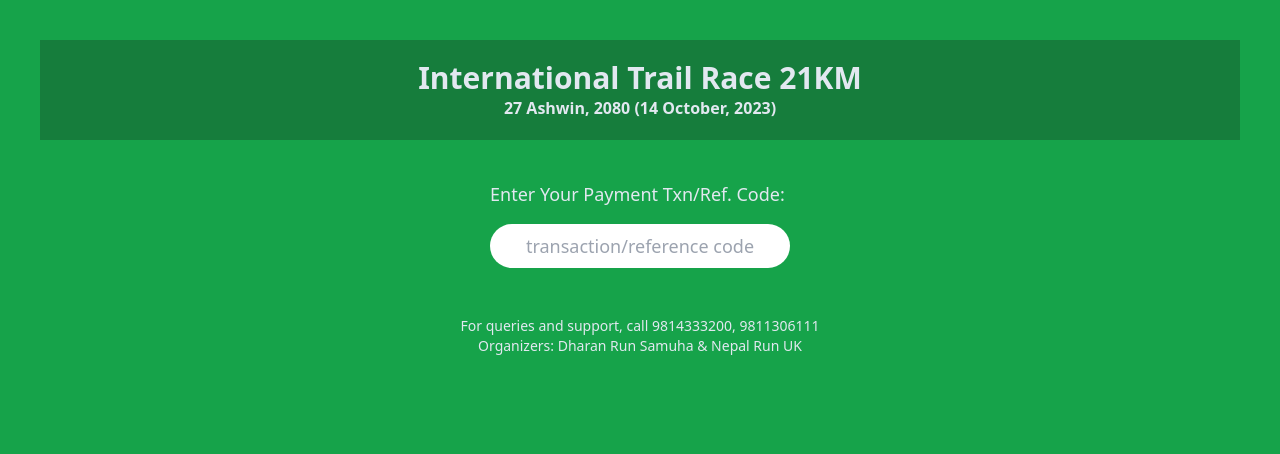
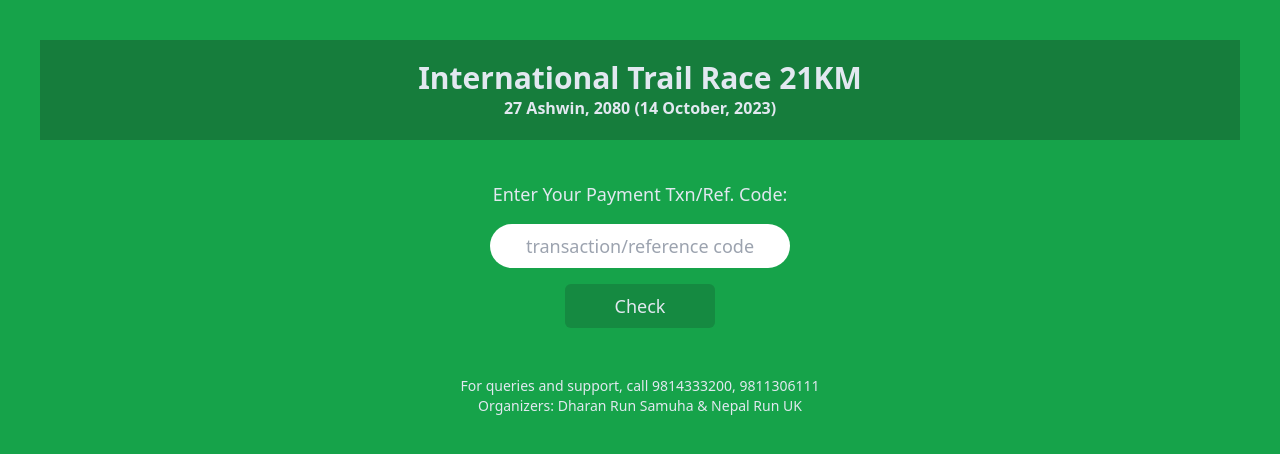
Before and after one commit to beejoy/trailrace, a React (Vite) app: page / in a window 1280 px wide. Shown: the top 454 px of the page. Built offline with nearby package versions, Linux system fonts and the light colour scheme.

Commit message:
Handle rendering for submission of empty code

```diff
--- a/src/App.jsx
+++ b/src/App.jsx
@@ -12,7 +12,7 @@ const App = () => {
 
   const searchTxncode = (txncode) => {
     setRunner(myData.filter((data) => data.Code === txncode));
-    setFirstrun(false);
+    txncode === "" ? setFirstrun(true) : setFirstrun(false);
   };
   return (
     <div className="w-full h-screen bg-green-600 text-slate-200 pt-10 px-10 flex flex-col items-center">
--- a/src/components/CodeForm.jsx
+++ b/src/components/CodeForm.jsx
@@ -11,15 +11,24 @@ const CodeForm = ({ onSubmit }) => {
   };
 
   return (
-    <form onSubmit={handleSubmit} className="flex flex-col gap-4 text-lg">
+    <form
+      onSubmit={handleSubmit}
+      className="flex flex-col gap-4 text-lg items-center"
+    >
       <label htmlFor="txn-code">Enter Your Payment Txn/Ref. Code:</label>
       <input
         id="txn-code"
         value={txncode}
         placeholder="transaction/reference code"
         onChange={(e) => setTxncode(e.target.value)}
-        className="text-green-700 border-green-700 text-center px-5 py-2 rounded-full outline-none"
+        className="text-green-700 border-green-700 text-center px-5 py-2 rounded-full w-full outline-none"
       />
+      <button
+        type="submit"
+        className="bg-green-800/40 py-2 rounded-md w-1/2  hover:outline-1 hover:outline-green-800/40 hover:bg-green-700/40 hover:shadow-md"
+      >
+        Check
+      </button>
     </form>
   );
 };
```
